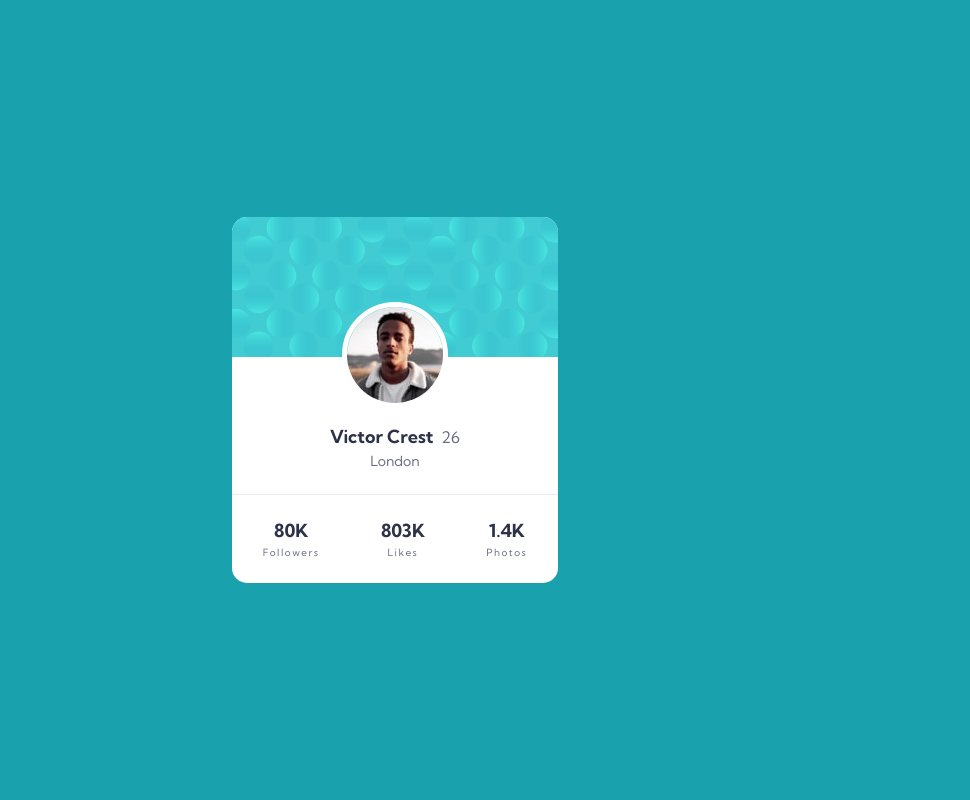
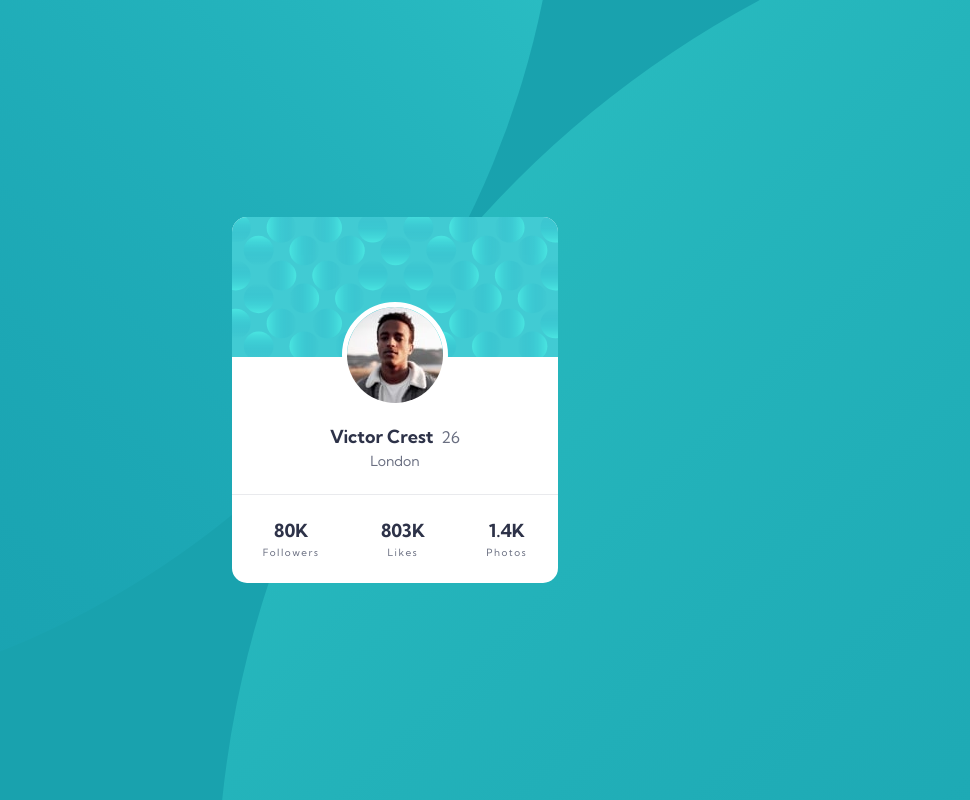
Before and after one commit to ferfalcon/profile-card-component-main, a plain HTML site: page index.html in a window 1280 px wide. Shown: the whole page, without its empty margins (245-1215 px from the left). Drawn offline with Linux system fonts and the light colour scheme.

Commit message:
Images location

```diff
--- a/css/styles.css
+++ b/css/styles.css
@@ -51,13 +51,13 @@ img {
 .background-container::before {
 	width: 140%;
 	transform: translate(-55%, -60%);
-	background-image: url(images/bg-pattern-top.svg);
+	background-image: url(../images/bg-pattern-top.svg);
 }
 
 .background-container::after {
 	width: 160%;
 	transform: translate(60%, 55%);
-	background-image: url(images/bg-pattern-bottom.svg);
+	background-image: url(../images/bg-pattern-bottom.svg);
 	bottom: 0;
 	right: 0;
 }
```
